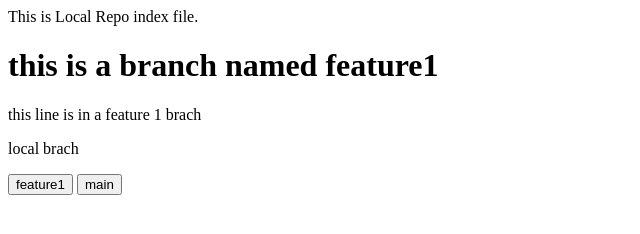
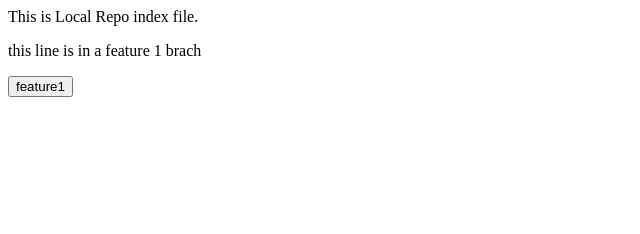
Before and after one commit to AartiSharma-26/local-repo, a plain HTML site: page index.html in a window 1280 px wide. Shown: the whole page, without its empty margins (0-640 px from the left). Drawn offline with Linux system fonts and the light colour scheme.

Commit message:
delete lines

```diff
--- a/index.html
+++ b/index.html
@@ -1,6 +1,3 @@
 <p>This is Local Repo index file.</p>
-<h1>this is a branch named feature1</h1>
 <p>this line is in a feature 1 brach </p>
-<p>local brach</p>
 <button>feature1</button>
-<button>main</button>
```
